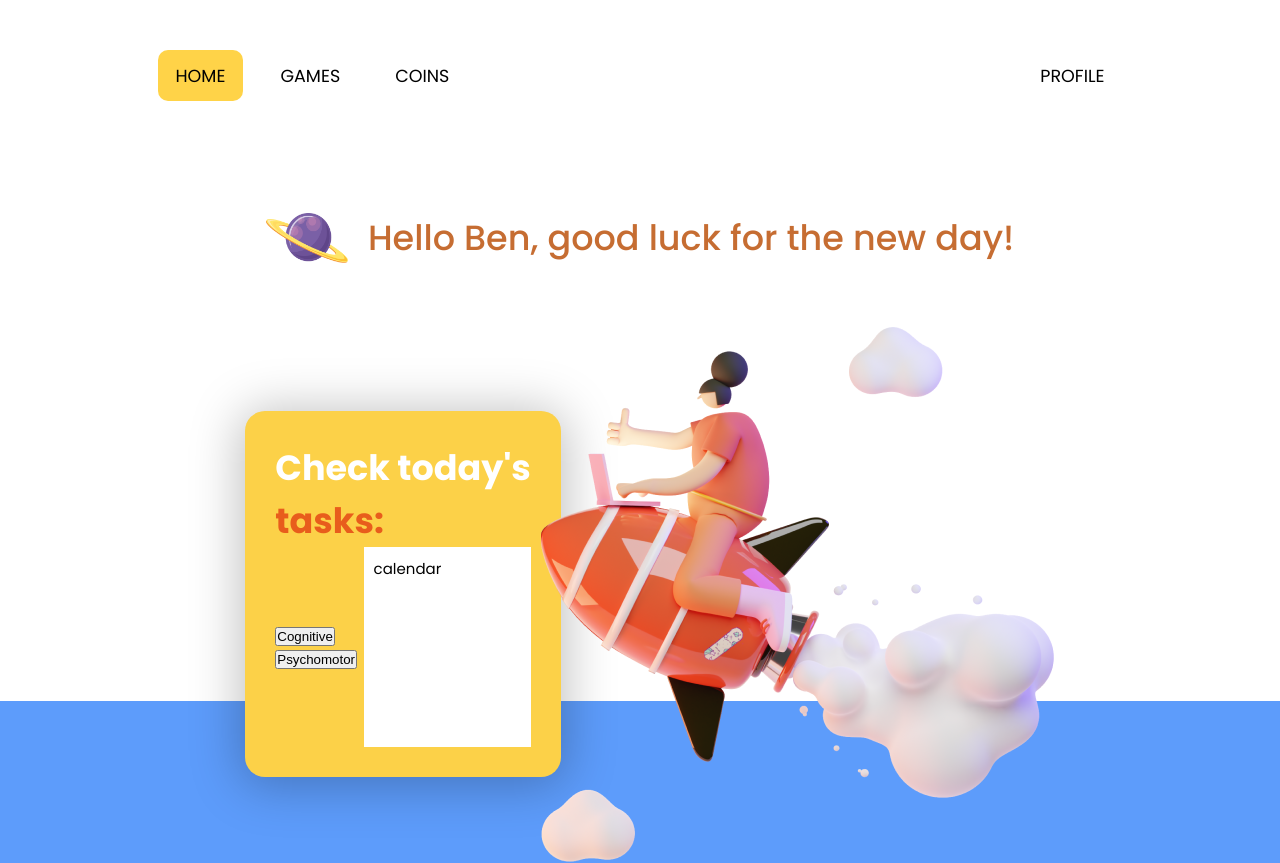
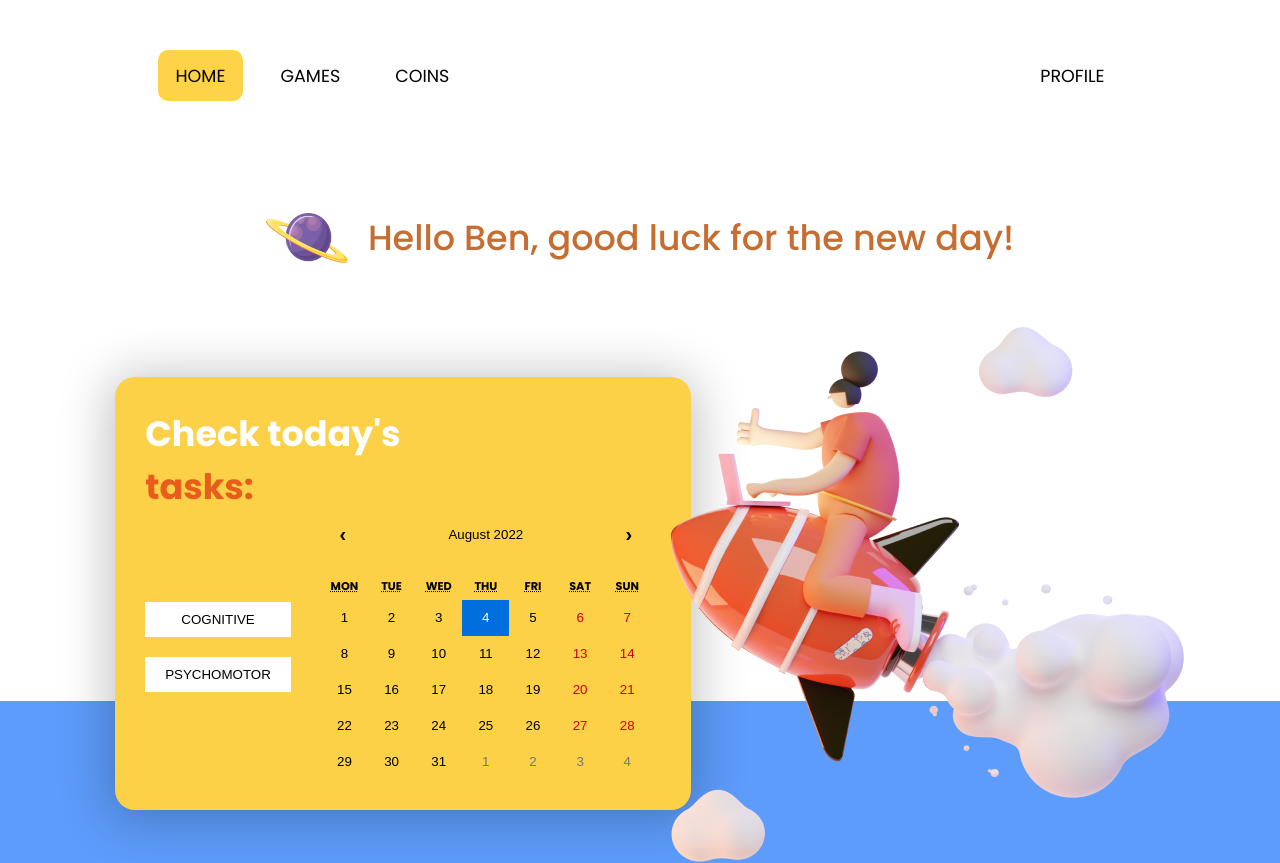
Before and after one commit to ishubham21/SIH-child, a React (Vite) app: page / in a window 1280 px wide. Built offline with nearby package versions, Linux system fonts and the light colour scheme.

Commit message:
added calendar on Home page

```diff
--- a/package.json
+++ b/package.json
@@ -16,6 +16,7 @@
     "classnames": "^2.3.1",
     "css": "^3.0.0",
     "react": "^18.2.0",
+    "react-calendar": "^3.7.0",
     "react-dom": "^18.2.0",
     "react-konva": "^18.2.1",
     "react-router-dom": "^6.3.0",
--- /dev/null
+++ b/src/components/Calendar/Calendar.css
@@ -0,0 +1,21 @@
+.react-calendar {
+    border: none;
+    background: none;
+    font-family: inherit;
+    padding: 0 1rem;
+}
+
+.react-calendar__navigation__label {
+    pointer-events: none;
+}
+.react-calendar__tile--hover {
+    border: 20px black;
+    border-radius: 20px;
+}
+.react-calendar__navigation__arrow {
+    font-size: 2rem;
+    font-weight: 600;
+}
+.highlight {
+    background-color: #A390FB;
+}
--- /dev/null
+++ b/src/components/Calendar/Calendar.js
@@ -0,0 +1,35 @@
+import ReactCalendar from "react-calendar";
+import { useState } from "react";
+
+import "react-calendar/dist/Calendar.css";
+import style from "./Calendar.css";
+
+const Calendar = () => {
+  const [value, valueChange] = useState(new Date());
+  console.log(value.toDateString());
+
+  const jumpToToday = () => {
+    valueChange(new Date());
+  };
+
+  const tileClassName = ({ date, view }) => {
+    if (view === "month") {
+      return;
+    }
+  };
+
+  return (
+    <div className="container">
+      <ReactCalendar
+        value={value}
+        onChange={valueChange}
+        view="month"
+        prev2Label={null}
+        next2Label={null}
+        tileClassName={tileClassName}
+      />
+    </div>
+  );
+};
+
+export default Calendar;
--- a/src/pages/App/App.js
+++ b/src/pages/App/App.js
@@ -8,6 +8,7 @@ import Home from "../Home/Home";
 import Coins from "../Coins/Coins";
 import Games from "../Games/Games";
 import Cognitive from "../Cognitive/Cognitive";
+import Calendar from "../../components/Calendar/Calendar";
 
 const App = () => {
   return (
@@ -19,6 +20,7 @@ const App = () => {
         <Route path="/coins" element={<Coins />} />
         <Route path="/games" element={<Games />} />
         <Route path="/cognitive" element={<Cognitive />} />
+        <Route path="/calendar" element={<Calendar />} />
       </Routes>
     </BrowserRouter>
   );
--- a/src/pages/Cognitive/Cognitive.js
+++ b/src/pages/Cognitive/Cognitive.js
@@ -13,7 +13,9 @@ const TestCard = ({ level, quiz, startQuiz }) => {
       <div className={style.quiz}>
         <h3>Level {level.number}</h3>
         <br />
-        <p>Q{quiz.id}. {quiz.name}</p>
+        <p>
+          Q{quiz.id}. {quiz.name}
+        </p>
         <br />
         <form className={style.form}>
           {quiz.options.map((option) => (
--- a/src/pages/Home/Home.js
+++ b/src/pages/Home/Home.js
@@ -1,17 +1,32 @@
-//import { useState } from 'react'
+import { useState } from "react";
 
+import Calendar from "../../components/Calendar/Calendar";
 import style from "./Home.module.css";
 
-const Calendar = () => {
-  //const [date, changeDate] = useState(new Date());
-  return <div className={style.calendar}>calendar</div>;
-};
+const CalButton = ({ text, type, changeType }) => {
+  const selectType = (event) => {
+    if (event.target.value == "cog") {
+      changeType("cog");
+    } else {
+      changeType("psy");
+    }
+  };
 
-const CalButton = ({ text, type }) => {
-  return <button className={style.button}>{text}</button>;
+  return (
+    <button
+      className={style.button}
+      value={type}
+      onClick={selectType}
+    >
+      {text}
+    </button>
+  );
 };
 
 const Home = () => {
+  const [type, changeType] = useState("cog");
+  console.log(type);
+
   const css = `
     body {
       background: linear-gradient(180deg, #FFFFFF 81.24%, #5D9CFB 81.25%);
@@ -34,11 +49,19 @@ const Home = () => {
           <h2>tasks:</h2>
           <div className={style.cal_container}>
             {/* buttons for cognitive & psychomotor */}
-            <div>
-              <CalButton text="Cognitive" type="cog" />
-              <CalButton text="Psychomotor" type="psy" />
+            <div className={style.cal_buttons}>
+              <CalButton
+                text="Cognitive"
+                type="cog"
+                changeType={changeType}
+              />
+              <CalButton
+                text="Psychomotor"
+                type="psy"
+                changeType={changeType}
+              />
             </div>
-            <Calendar />
+            <Calendar type={type} />
           </div>
         </div>
         <img
--- a/src/pages/Home/Home.module.css
+++ b/src/pages/Home/Home.module.css
@@ -54,16 +54,21 @@
 
 .cal_container {
     display: flex;
-}
-.cal_container {
-    display: flex;
+    flex-wrap: wrap;
     justify-content: space-around;
     align-items: center;
+    gap: 2rem;
 }
 
-.calendar {
-    width: 100%;
-    height: 20rem;
-    padding: 1rem;
+.cal_buttons {
+    display: flex;
+    flex-direction: column;
+    gap: 2rem;
+}
+.cal_buttons > * {
+    padding: 1rem 2rem;
     background-color: white;
+    text-transform: uppercase;
+    border: none;
+    border-radius: 20;
 }
```
Also changed, not shown: src/components/Calendar/text.js (added), 1 other file (tests, documents, lock files or other folders).
